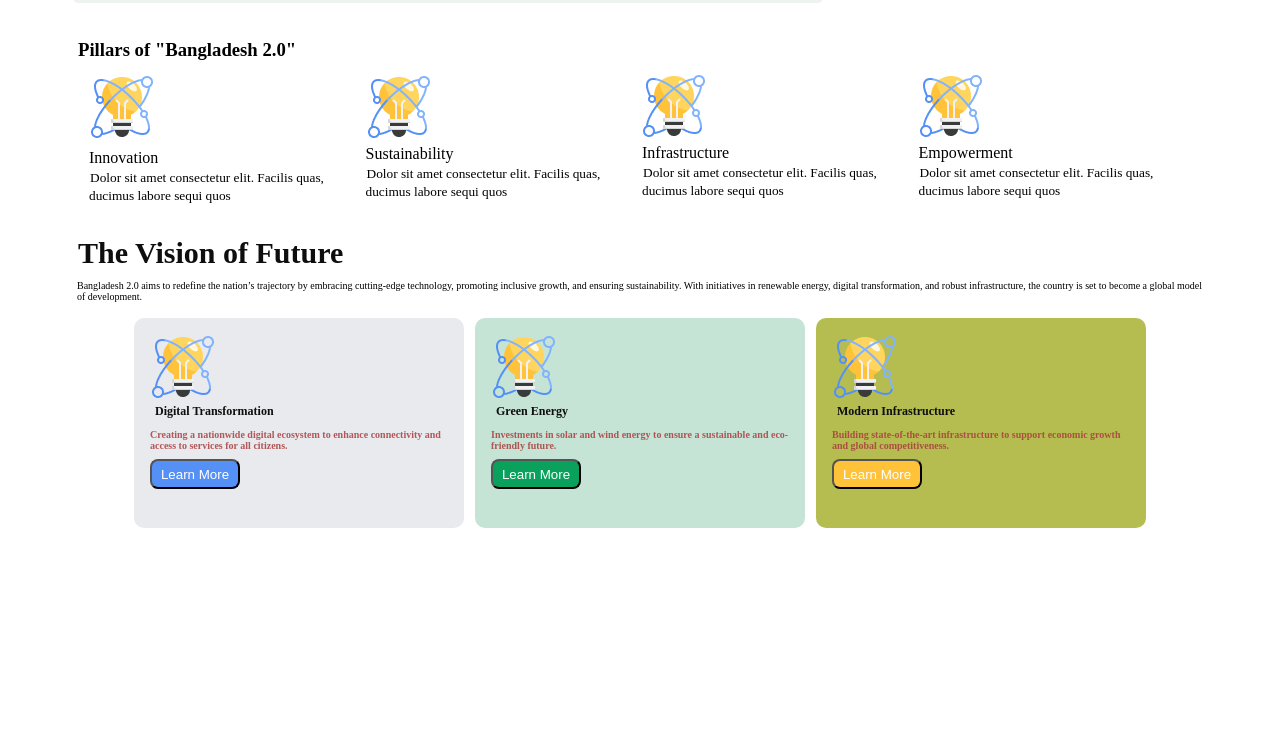
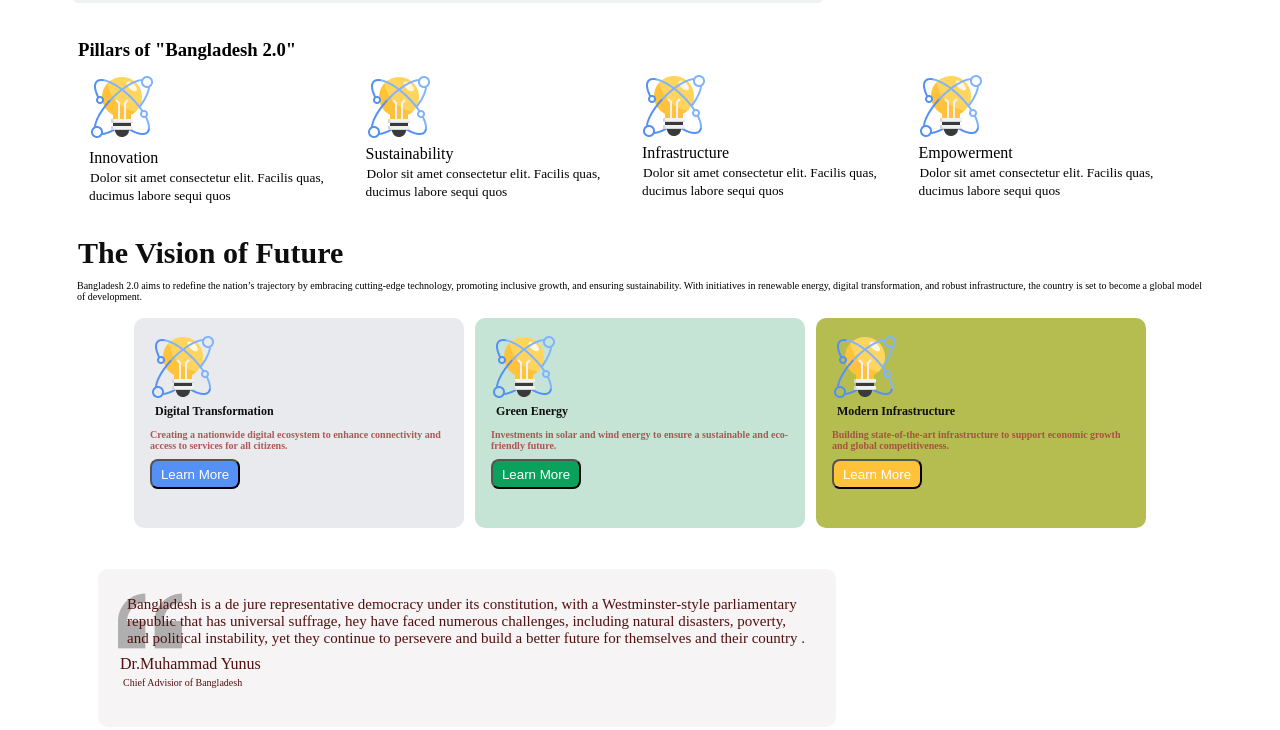
Before and after one commit to riponcu/assignment-repo-1, a plain HTML site: page index.html in a window 1280 px wide. Shown: the part 689-1419 px from the top of the page. Before the commit the page ends 1307 px from the top, so only its background shows below. Drawn offline with Linux system fonts and the light colour scheme.

Commit message:
adden an index.html file

```diff
--- a/index.html
+++ b/index.html
@@ -88,6 +88,17 @@
             <button class="btn3">Learn More</button>
         </div>
     </div>
+    <div class="Chif-Ad">
+        <div class="body">
+           <ul>
+            <ul class="text">Bangladesh is a de jure representative democracy under its constitution, with a Westminster-style parliamentary republic that has universal suffrage, hey have faced numerous challenges, including natural disasters, poverty, and political instability, yet they continue to persevere and build a better future for themselves and their country
+                .</ul>
+        <ul class="Name">Dr.Muhammad Yunus</ul>
+        <ul class="posi">Chief Advisior of Bangladesh</ul>
+           </ul>
+        </div>
+
+    </div>
    </div>
 
     </header>
--- a/styles/style.css
+++ b/styles/style.css
@@ -190,3 +190,35 @@
                 border-radius: 10px;
                 background-color: #a2ac23c9;
         }
+        .Chif-Ad{
+            width: 700px;
+            height: 120px;
+            justify-content: center;
+            background-color: #f1eeeea2;
+            margin: 40px 20px 25px 22px;
+            border-radius: 10px;
+            padding: 19px;
+
+        }
+        .body{
+            background-image: url(/assets/quote-bg.png);
+            background-repeat: no-repeat;
+            /* justify-content: center; */
+            /* align-items: center; */
+            color: #530f0f;
+
+        }
+        .text{
+            font-weight: 10px;
+            font-size: 15px;
+            justify-content: center;
+            padding: 7px;
+        }
+
+    .Name{
+        margin-top: auto;
+    }
+    .posi{
+        font-size: 10px;
+        padding: 3px;
+    }
```
